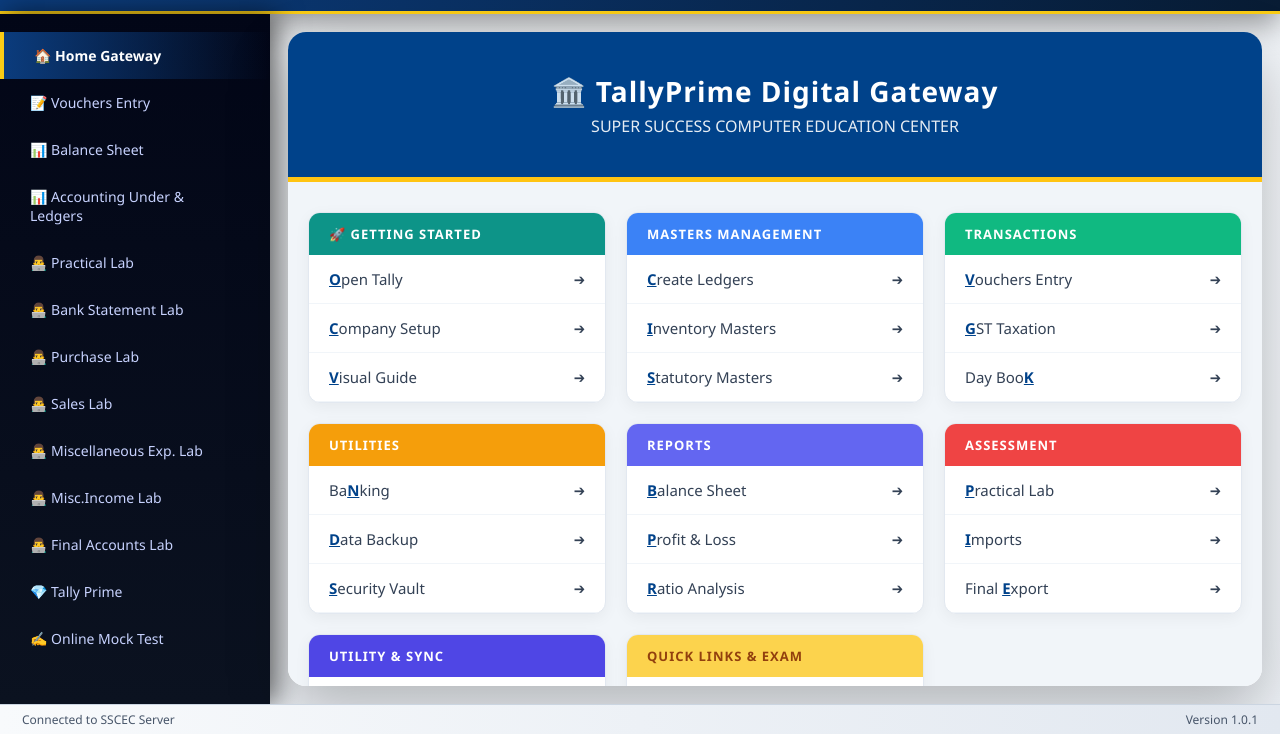
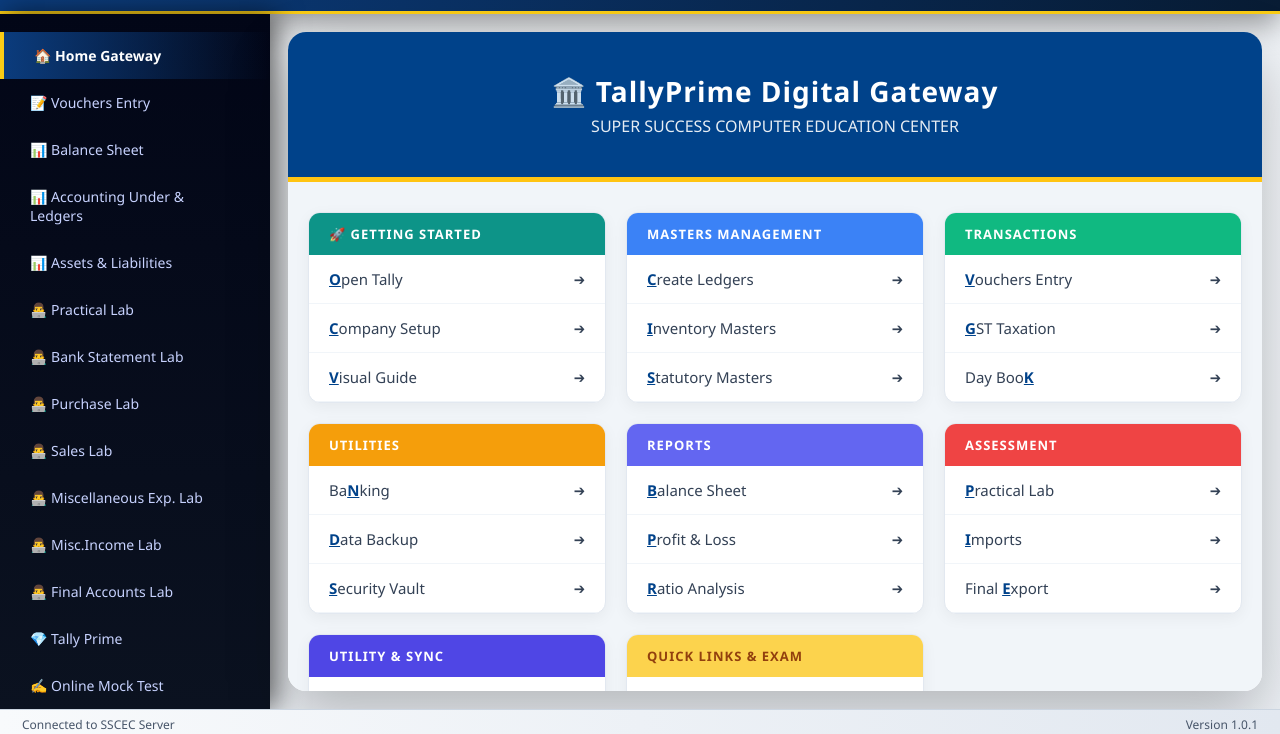
Before and after one commit to supersuccessenglishteacher/sscec-tally-app, a plain HTML site: page index.html in a window 1280 px wide. Shown: the part 66-800 px from the top of the page. Drawn offline with Linux system fonts and the light colour scheme.

Commit message:
Update index.html

```diff
--- a/index.html
+++ b/index.html
@@ -185,6 +185,7 @@
             <a href="#" class="nav-link" onclick="loadPage('tally-vouchers-guide.html', this)">📝 Vouchers Entry</a>
             <a href="#" class="nav-link" onclick="loadPage('tally-balancesheet-guide.html', this)">📊 Balance Sheet</a>
 			<a href="#" class="nav-link" onclick="loadPage('complete_accounts_guide.html', this)">📊 Accounting Under & Ledgers</a>
+			<a href="#" class="nav-link" onclick="loadPage('assets_liabilities_dashboard.html', this)">📊 Assets & Liabilities</a>
             <a href="#" class="nav-link" onclick="loadPage('tally-practical-lab.html', this)">👨‍💻 Practical Lab</a>
 	    <a href="#" class="nav-link" onclick="loadPage('tally-practical-lab-2.html', this)">👨‍💻 Bank Statement Lab</a>
 	    <a href="#" class="nav-link" onclick="loadPage('tally-purchase-lab.html', this)">👨‍💻 Purchase Lab</a>
```
